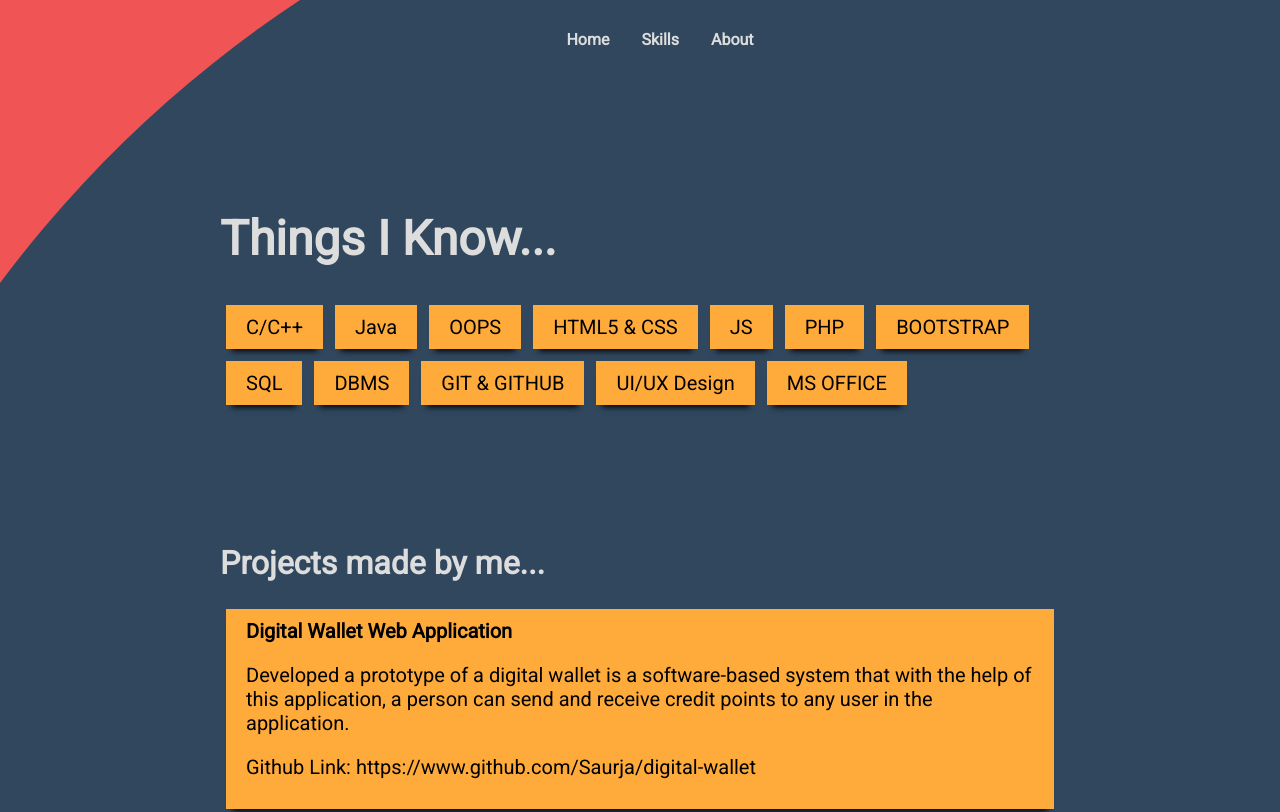
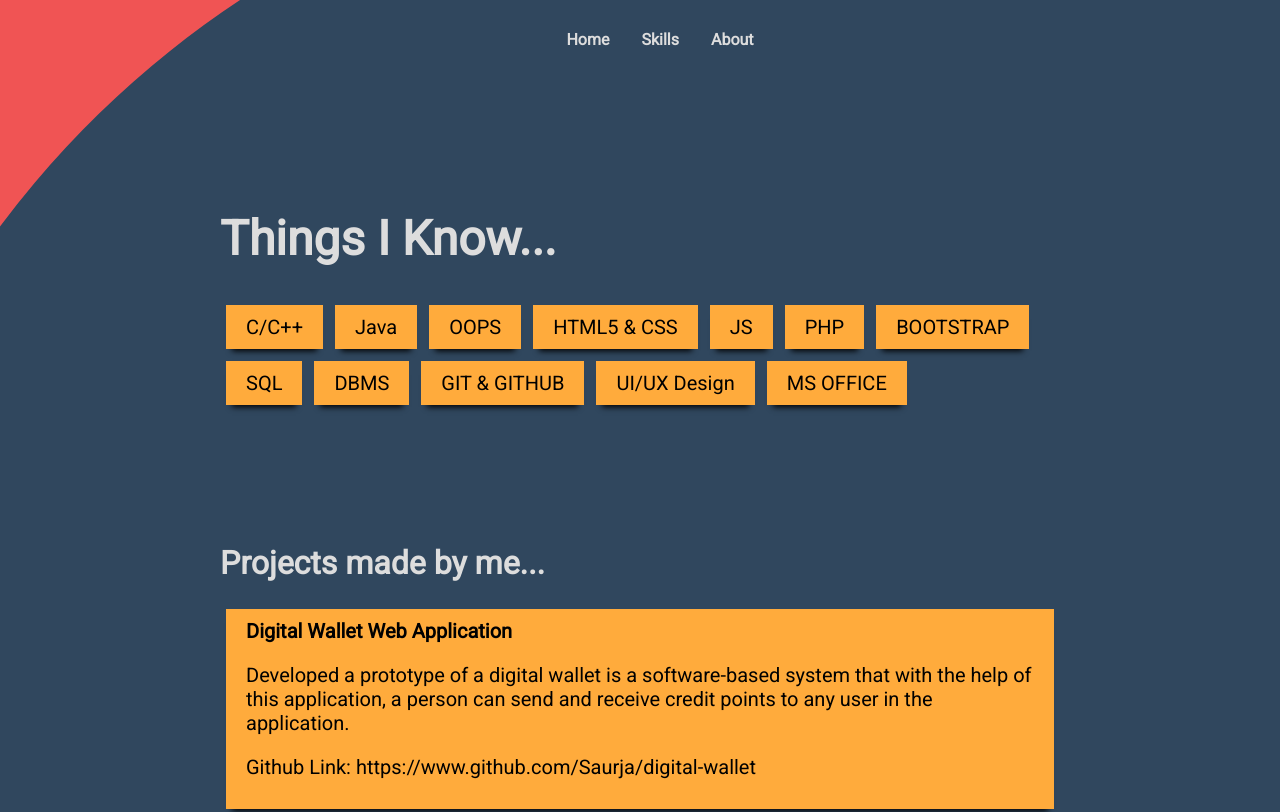
Before and after one commit to Saurja/My-Portfolio, a plain HTML site: page skills.html in a window 1280 px wide. Shown: the top 812 px of the page. Drawn offline with nearby package versions, Linux system fonts and the light colour scheme.

Commit message:
Minor changes

```diff
--- a/css/index.scss
+++ b/css/index.scss
@@ -263,8 +263,8 @@ body {
     transform-origin: left bottom;
     z-index: 1;
     transition: all 0.5s ease;
-    width: 150em;
-    height: 150em;
+    width: 120em;
+    height: 120em;
     border-radius: 50%
 }
 
```
Also changed, not shown: css/index.css.
